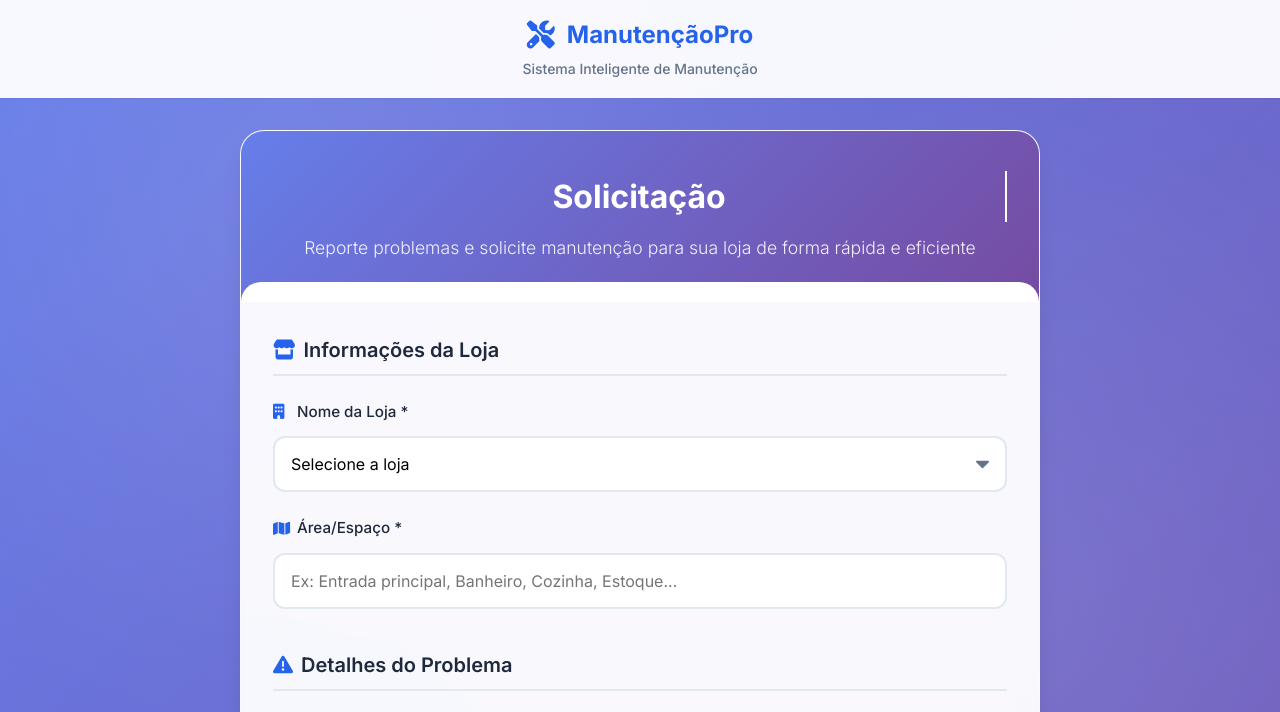
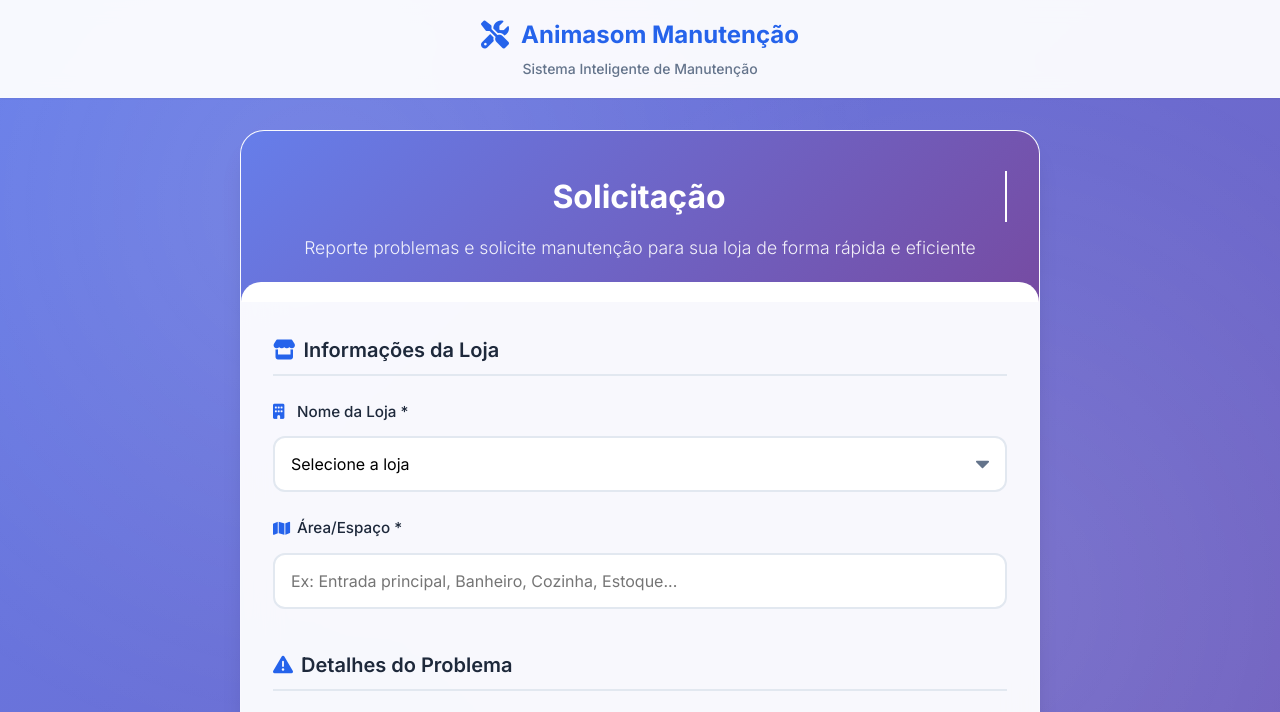
Before and after one commit to mibaastjk/n8n-manuten-ao, a plain HTML site: page index.html in a window 1280 px wide. Shown: the top 712 px of the page. Drawn offline with Linux system fonts and the light colour scheme.

Commit message:
Update index.html

```diff
--- a/index.html
+++ b/index.html
@@ -3,7 +3,7 @@
 <head>
     <meta charset="UTF-8">
     <meta name="viewport" content="width=device-width, initial-scale=1.0">
-    <title>Sistema de Manutenção de Lojas</title>
+    <title>Sistema de Manutenção de Lojas(beta)</title>
     <link rel="stylesheet" href="style.css">
     <link href="https://fonts.googleapis.com/css2?family=Inter:wght@300;400;500;600;700&display=swap" rel="stylesheet">
     <link rel="stylesheet" href="https://cdnjs.cloudflare.com/ajax/libs/font-awesome/6.4.0/css/all.min.css">
@@ -15,7 +15,7 @@
         <div class="header-content">
             <div class="logo">
                 <i class="fas fa-tools"></i>
-                <span>ManutençãoPro</span>
+                <span>Animasom Manutenção</span>
             </div>
             <div class="header-subtitle">Sistema Inteligente de Manutenção</div>
         </div>
```
